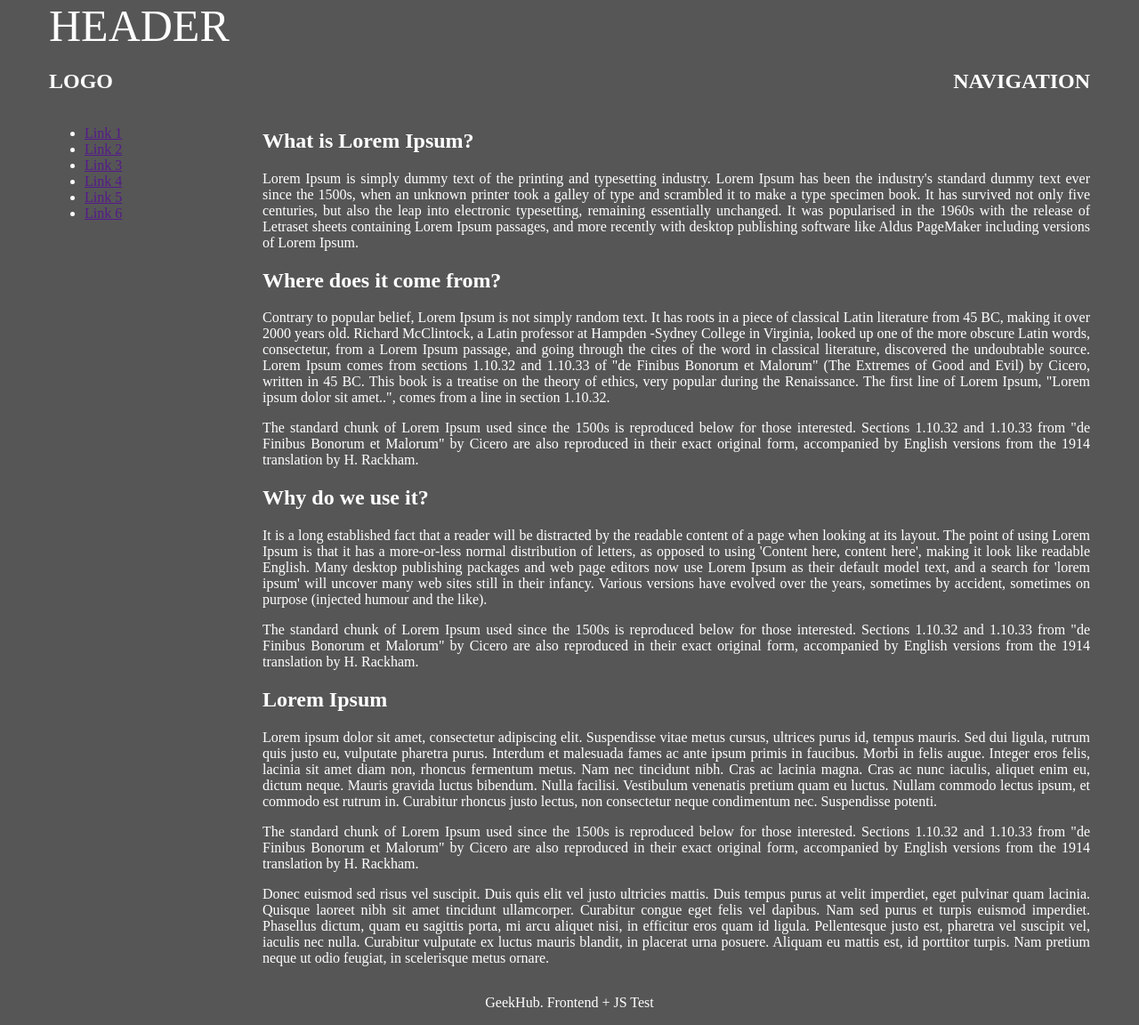
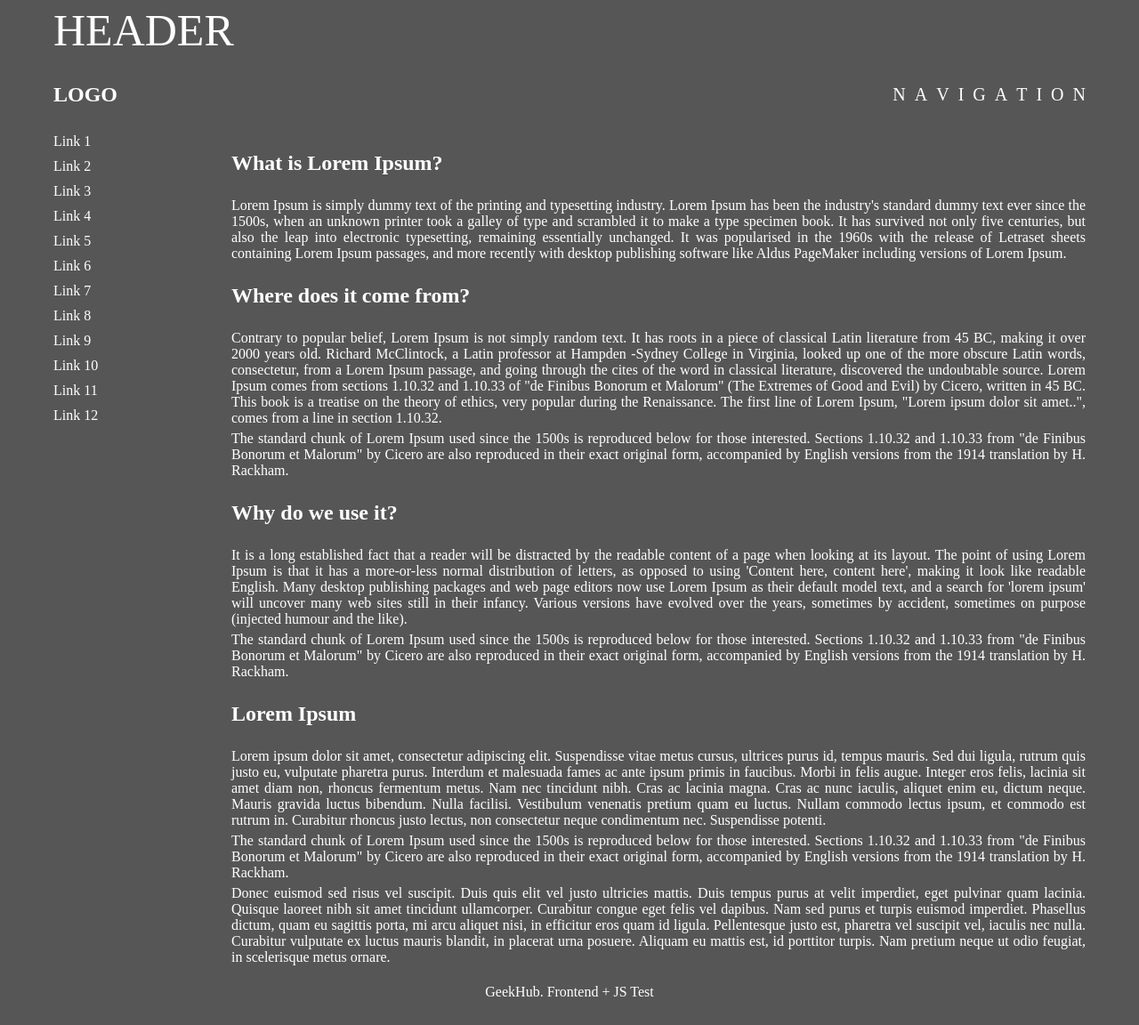
Before and after one commit to dimkawp/geekhub-frontend-js, a PHP site: page / in a window 1280 px wide. Shown: the whole page at 89% size. After the commit the page ends 1120 px from the top, so only its background shows below. Run offline with PHP 8.4, Linux system fonts and the light colour scheme.

Commit message:
add more margin

```diff
--- a/css/styles.css
+++ b/css/styles.css
@@ -13,6 +13,7 @@ body {
 }
     .header span {
         font-size: 50px;
+        margin: 5px;
     }
     .header-block {
         display: flex;
@@ -22,11 +23,51 @@ body {
     display: flex;
     align-items: center;
     justify-content: center;
+    margin: 5px;
 }
 .nav {
     display: flex;
     align-items: center;
     justify-content: center;
+}
+.nav-bar ul {
+    display: flex;
+    flex-direction: row;
+    list-style-type: none;
+
+}
+.nav-bar a {
+    text-decoration: none;
+    font-size: 20px;
+    color: white;
+    padding: 5px;
+
+}
+.nav-bar a:hover {
+    color: #9E9D9D;
+}
+.menu a {
+    text-align: left;
+    text-decoration: none;
+    color: white;
+}
+    .menu a:visited {
+        color: white;
+    }
+    .menu a:active {
+        color: white;
+    }
+    .menu a:hover {
+        color: #9E9D9D;
+    }
+.menu ul {
+    list-style-type: none;
+    margin: 0;
+    padding: 0;
+}
+.menu li {
+    float: left;
+    margin: 5px;
 }
 .main-block {
     display: flex;
@@ -36,10 +77,17 @@ body {
     width: 270px;
 }
     .menu li {
-        width: 200px;
+        width: 190px;
     }
+.content-item h2:hover {
+    color: #9E9D9D;
+}
+.content-item h2 {
+    margin: 25px 5px;
+}
 .content-item p {
     text-align: justify;
+    margin: 5px;
 }
 .footer-block {
     margin: 0 auto;
--- a/home.html
+++ b/home.html
@@ -14,7 +14,20 @@
                         <h2>LOGO</h2>
                     </div>
                     <div class="nav">
-                        <h2>NAVIGATION</h2>
+                        <div class="nav-bar">
+                            <ul>
+                                <li><a href="">N</a></li>
+                                <li><a href="">A</a></li>
+                                <li><a href="">V</a></li>
+                                <li><a href="">I</a></li>
+                                <li><a href="">G</a></li>
+                                <li><a href="">A</a></li>
+                                <li><a href="">T</a></li>
+                                <li><a href="">I</a></li>
+                                <li><a href="">O</a></li>
+                                <li><a href="">N</a></li>
+                            </ul>
+                        </div>
                     </div>
                 </div>
             </div>
@@ -27,6 +40,12 @@
                         <li><a href="">Link 4</a></li>
                         <li><a href="">Link 5</a></li>
                         <li><a href="">Link 6</a></li>
+                        <li><a href="">Link 7</a></li>
+                        <li><a href="">Link 8</a></li>
+                        <li><a href="">Link 9</a></li>
+                        <li><a href="">Link 10</a></li>
+                        <li><a href="">Link 11</a></li>
+                        <li><a href="">Link 12</a></li>
                     </ul>
                 </div>
                 <div class="content">
```
